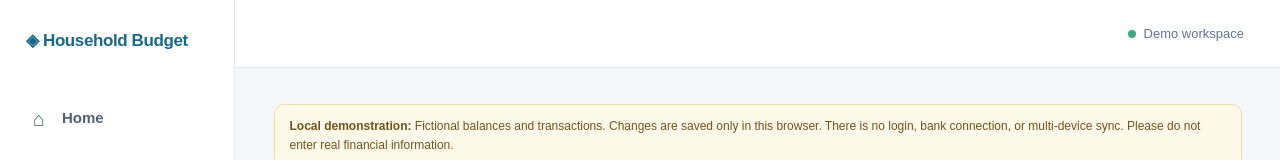
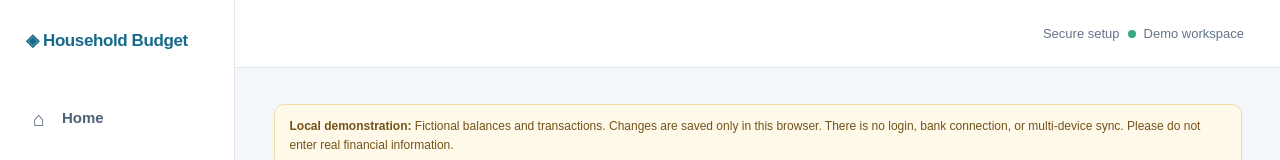
Before and after one commit to ToasterLurker/Household-budget-app, a Next.js app: page /accounts in a window 1280 px wide. Shown: the top 160 px of the page. Built offline with nearby package versions, Linux system fonts and the light colour scheme.

Commit message:
feat(auth): integrate secure staging in app/layout.tsx

```diff
--- a/app/layout.tsx
+++ b/app/layout.tsx
@@ -35,7 +35,7 @@ export default function RootLayout({ children }: Readonly<{ children: React.Reac
           <div className="main-area">
             <header className="topbar">
               <Link className="mobile-brand" href="/">◈ Household Budget</Link>
-              <div className="topbar-meta"><span className="status-dot" /> Demo workspace</div>
+              <div className="topbar-meta"><Link href="/secure" className="secure-link">Secure setup</Link><span className="status-dot" /> Demo workspace</div>
             </header>
             <main id="main-content" className="content">{children}</main>
           </div>
```
